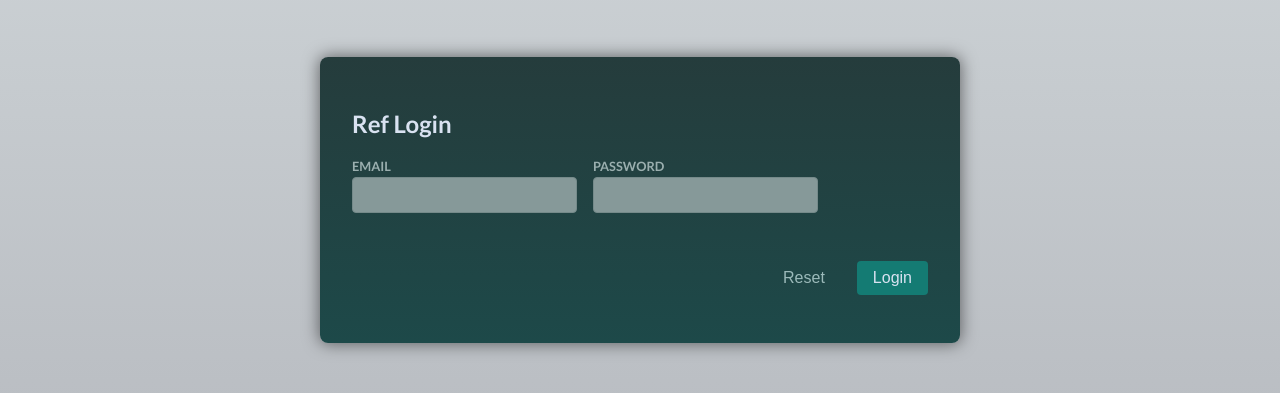
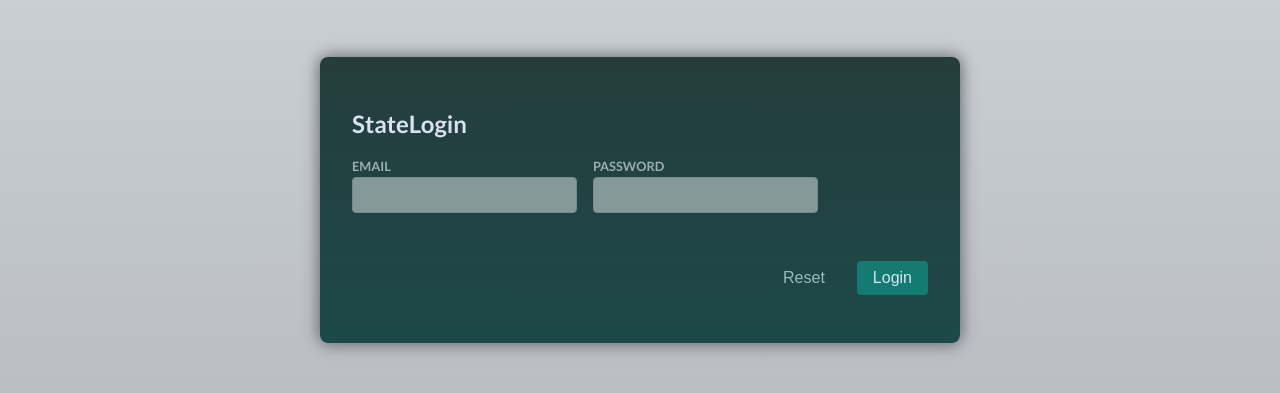
Before and after one commit to chatriun/Practice-Form-and-UserInput, a React (Vite) app: page / in a window 1280 px wide. Shown: the part 182-575 px from the top of the page. Built offline with nearby package versions, Linux system fonts and the light colour scheme.

Commit message:
HTML form validation, custom & built-in, create <Input />

```diff
--- a/src/App.jsx
+++ b/src/App.jsx
@@ -10,8 +10,8 @@ function App() {
       <Header />
       <main>
         {/* <Login /> */}
-        {/* <StateLogin /> */}
-        <RefLogin />
+        <StateLogin />
+        {/* <RefLogin /> */}
         {/* <FormDataLogin /> */}
       </main>
     </>
--- a/src/components/FormDataLogin.jsx
+++ b/src/components/FormDataLogin.jsx
@@ -1,4 +1,7 @@
+import { useState } from "react";
+
 export default function FormDataLogin() {
+  const [passwordsAreNotEqual, setPasswordAreNitEqual] = useState(false);
   const handleSubmit = (event) => {
     event.preventDefault();
 
@@ -6,6 +9,14 @@ export default function FormDataLogin() {
     const data = Object.fromEntries(fd.entries());
     const knownFor = fd.getAll("acquisition");
     data.knownFor = knownFor;
+
+    if (data.password !== data["confirm-password"]) {
+      setPasswordAreNitEqual(true);
+      return;
+    }
+
+    setPasswordAreNitEqual(false);
+
     console.log(data);
   };
   return (
@@ -15,13 +26,19 @@ export default function FormDataLogin() {
 
       <div className="control">
         <label htmlFor="email">Email</label>
-        <input id="email" type="email" name="email" />
+        <input id="email" type="email" name="email" required />
       </div>
 
       <div className="control-row">
         <div className="control">
           <label htmlFor="password">Password</label>
-          <input id="password" type="password" name="password" />
+          <input
+            id="password"
+            type="password"
+            name="password"
+            required
+            minLength={6}
+          />
         </div>
 
         <div className="control">
@@ -30,7 +47,11 @@ export default function FormDataLogin() {
             id="confirm-password"
             type="password"
             name="confirm-password"
+            required
           />
+          <div className="control-error">
+            {passwordsAreNotEqual && <p>password not matching</p>}
+          </div>
         </div>
       </div>
 
@@ -39,18 +60,18 @@ export default function FormDataLogin() {
       <div className="control-row">
         <div className="control">
           <label htmlFor="first-name">First Name</label>
-          <input type="text" id="first-name" name="first-name" />
+          <input type="text" id="first-name" name="first-name" required />
         </div>
 
         <div className="control">
           <label htmlFor="last-name">Last Name</label>
-          <input type="text" id="last-name" name="last-name" />
+          <input type="text" id="last-name" name="last-name" required />
         </div>
       </div>
 
       <div className="control">
         <label htmlFor="phone">What best describes your role?</label>
-        <select id="role" name="role">
+        <select id="role" name="role" required>
           <option value="student">Student</option>
           <option value="teacher">Teacher</option>
           <option value="employee">Employee</option>
@@ -89,8 +110,13 @@ export default function FormDataLogin() {
 
       <div className="control">
         <label htmlFor="terms-and-conditions">
-          <input type="checkbox" id="terms-and-conditions" name="terms" />I
-          agree to the terms and conditions
+          <input
+            type="checkbox"
+            id="terms-and-conditions"
+            name="terms"
+            required
+          />
+          I agree to the terms and conditions
         </label>
       </div>
 
--- /dev/null
+++ b/src/components/Input.jsx
@@ -0,0 +1,11 @@
+const Input = ({ label, id, error, ...props }) => {
+  return (
+    <div className="control no-margin">
+      <label htmlFor={id}>{label}</label>
+      <input id={id} {...props} />
+      <div className="control-error">{error && <p>{error}</p>}</div>
+    </div>
+  );
+};
+
+export default Input;
--- a/src/components/StateLogin.jsx
+++ b/src/components/StateLogin.jsx
@@ -1,4 +1,5 @@
 import { useState } from "react";
+import Input from "./Input";
 
 export default function StateLogin() {
   const [didEdit, setDidEdit] = useState({
@@ -19,6 +20,8 @@ export default function StateLogin() {
   };
 
   const emailIsInvalid = didEdit.email && !enteredValue.email.includes("@");
+  const passwordsAreInvalid =
+    didEdit.password && enteredValue.password.trim().length < 6;
 
   const handleSubmit = (event) => {
     event.preventDefault();
@@ -41,31 +44,26 @@ export default function StateLogin() {
       <h2>StateLogin</h2>
 
       <div className="control-row">
-        <div className="control no-margin">
-          <label htmlFor="email">Email</label>
-          <input
+        <Input
+          label="Email"
           id="email"
           type="email"
           name="email"
           onBlur={() => handleBlurInput("email")}
           onChange={(e) => handleInputChange("email", e.target.value)}
           value={enteredValue.email}
+          error={emailIsInvalid && <p>please enter a valid email</p>}
         />
-          <div className="control-error">
-            {emailIsInvalid && <p>please enter a valid email address</p>}
-          </div>
-        </div>
-
-        <div className="control no-margin">
-          <label htmlFor="password">Password</label>
-          <input
+        <Input
+          label="Password"
           id="password"
           type="password"
           name="password"
+          onBlur={() => handleBlurInput("password")}
           onChange={(e) => handleInputChange("password", e.target.value)}
           value={enteredValue.password}
+          error={passwordsAreInvalid && <p>please enter a valid passwords</p>}
         />
-        </div>
       </div>
 
       <p className="form-actions">
```
Lines whose indentation alone changed are shown as unchanged.
